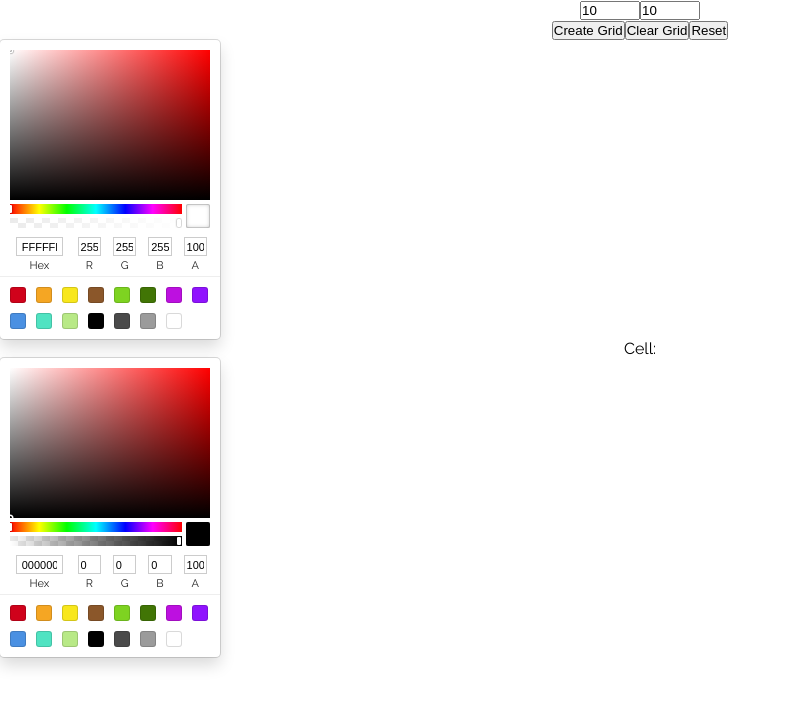
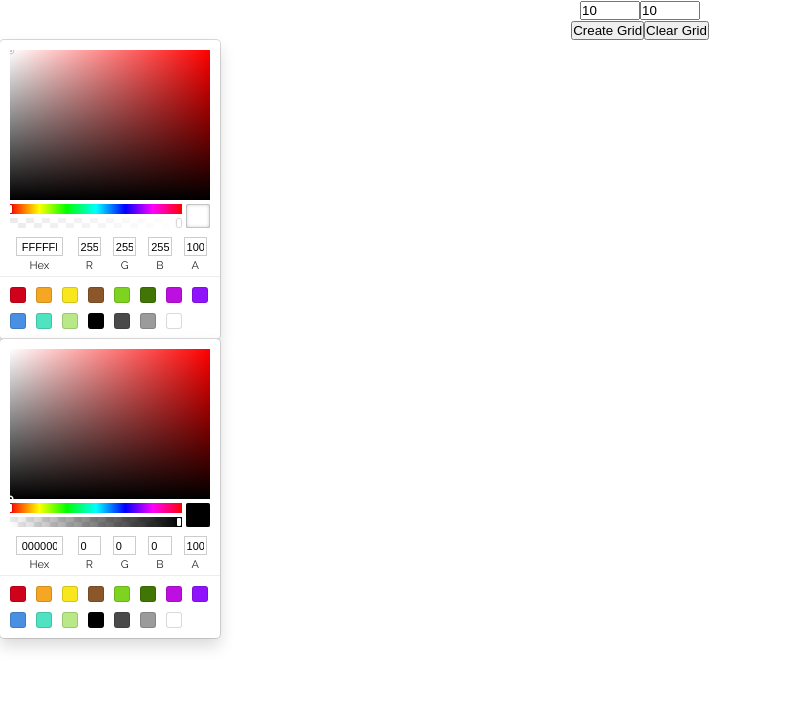
Before and after one commit to UmerSharif/Pixel-Art-App, a React (Create React App) app: page / in a window 1280 px wide. Shown: the top 706 px of the page, without its empty margins (0-791 px from the left). Built offline with nearby package versions, Linux system fonts and the light colour scheme.

Commit message:
clear grid functioonalaties added

```diff
--- a/src/components/Main/MainTable.js
+++ b/src/components/Main/MainTable.js
@@ -43,6 +43,20 @@ export default function MainTable() {
     }
   };
 
+  const removeGrid = () => {
+    const canvas = document.querySelector("#pixel-canvas");
+    while (canvas.firstChild) {
+      canvas.firstChild.remove();
+    }
+  };
+
+  const handleClearGrid = () => {
+    removeGrid();
+    setBackground("#fff");
+    setcellColor("#000");
+    createGrid();
+  };
+
   // useState stuff
   return (
     <>
@@ -73,9 +87,8 @@ export default function MainTable() {
           <button type="button" onClick={createGrid}>
             Create Grid
           </button>
-          <button type="button">Clear Grid</button>
-          <button type="button" id="reset">
-            Reset
+          <button type="button" onClick={handleClearGrid}>
+            Clear Grid
           </button>
         </div>
       </div>
@@ -83,7 +96,7 @@ export default function MainTable() {
         color={background}
         onChangeComplete={handleBackgroundColor}
       />
-      Cell:
+
       <SketchPicker color={cellColor} onChangeComplete={handleCellColor} />
       <table
         id="pixel-canvas"
```
